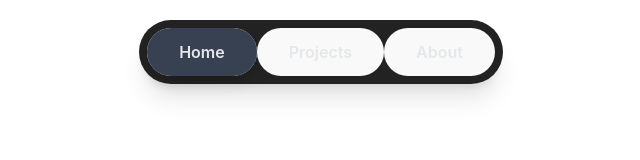
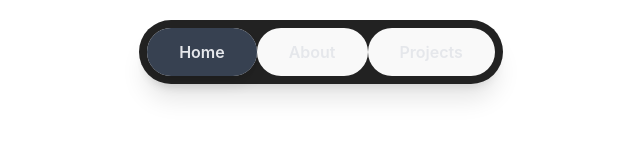
Before and after one commit to nullsploit01/portfolio, a React (Vite) app: page / in a window 1280 px wide. Shown: the top 160 px of the page, without its empty margins (319-959 px from the left). Built offline with nearby package versions, Linux system fonts and the light colour scheme.

Commit message:
change navbar ordering

```diff
--- a/src/components/custom/navbar/index.tsx
+++ b/src/components/custom/navbar/index.tsx
@@ -7,8 +7,8 @@ const NavBar = () => {
 
   const navItems = [
     { label: 'Home', path: '/' },
+    { label: 'About', path: '/about' },
     { label: 'Projects', path: '/projects' },
-    { label: 'About', path: '/about' },
   ];
 
   return (
```
